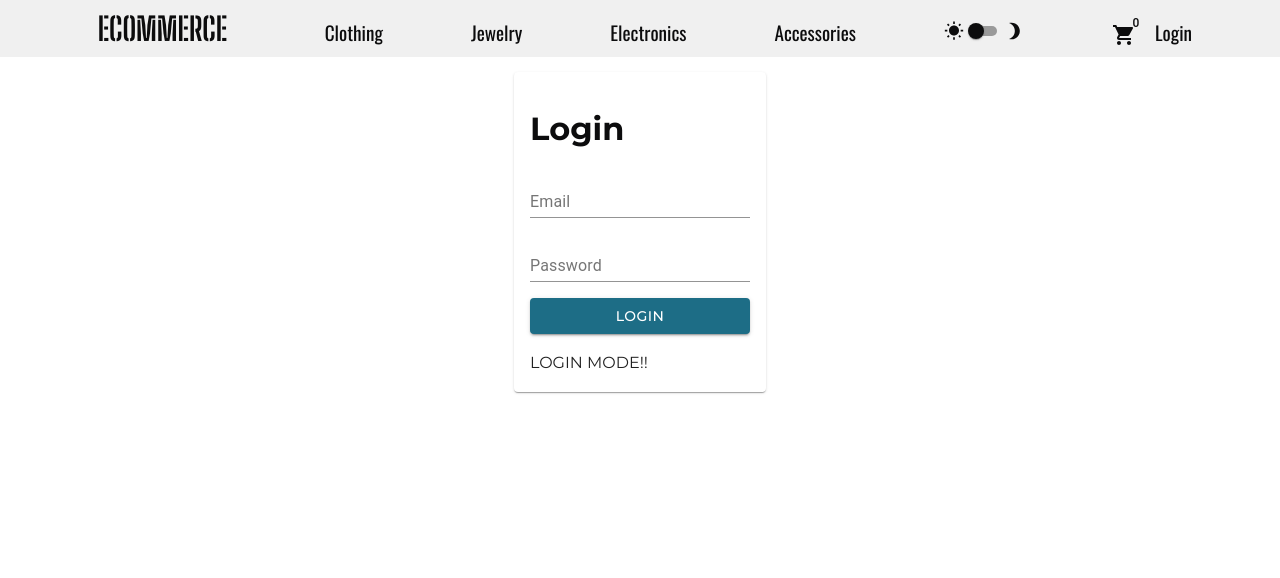
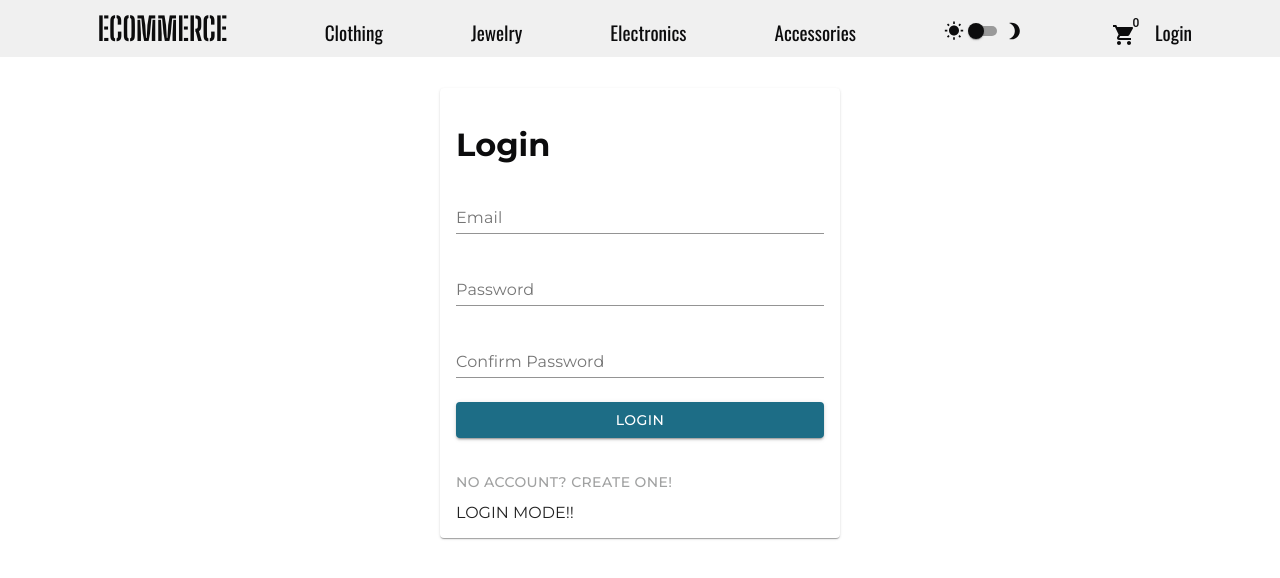
Before and after one commit to kblair40/ecommerce, a React (Create React App) app: page /auth in a window 1280 px wide. Shown: the top 578 px of the page. Built offline with nearby package versions, Linux system fonts and the light colour scheme.

Commit message:
Finish LoginForm styling

```diff
--- a/src/components/Auth/FormContainer.js
+++ b/src/components/Auth/FormContainer.js
@@ -1,53 +1,70 @@
 import React, { useState } from "react";
-import withStyles from "@material-ui/core/styles/withStyles";
+import makeStyles from "@material-ui/core/styles/makeStyles";
 import Card from "@material-ui/core/Card";
 import Button from "@material-ui/core/Button";
+import LoginForm from "./LoginForm";
 
-const styles = {
-  formContainer: {
+const useStyles = makeStyles((theme) => ({
+  authFormContainer: {
     display: "flex",
     justifyContent: "center",
     margin: "4rem 0",
-    height: "40vh",
   },
-  formContainerCardRoot: {
+  authFormContainerCardRoot: {
     fontFamily: "Montserrat",
     padding: "1rem",
+    minWidth: "15rem",
+    width: "100%",
+    maxWidth: "25rem",
+    margin: "1rem",
   },
-  submitBtnRoot: {
-    background: "#1d6d86",
-    color: "white",
+  loginFormHeader: {
+    color: "#0c0c0d",
+  },
+  toggleModeBtnRoot: {
     fontFamily: "Montserrat",
+    color: "#a0a1a1",
+    transition: "color .3s",
+    margin: 0,
+    padding: ".5rem 0",
+    "&:hover": {
+      color: "#0c0c0d",
+      background: "transparent",
+    },
   },
-};
+}));
 
-const FormContainer = ({ classes, children }) => {
-  const handleSubmit = () => {};
+const FormContainer = ({ children }) => {
+  const classes = useStyles();
   const [isLoginMode, setIsLoginMode] = useState(true);
 
-  const handleModeChange = () => {
+  const toggleMode = () => {
     setIsLoginMode((state) => !state);
   };
 
+  const handleSubmit = (e) => {
+    e.preventDefault();
+  };
+
   return (
-    <div className={classes.formContainer}>
-      <Card classes={{ root: classes.formContainerCardRoot }}>
+    <div className={classes.authFormContainer}>
+      <Card classes={{ root: classes.authFormContainerCardRoot }}>
+        <h1 className={classes.loginFormHeader}>Login</h1>
         <form onSubmit={handleSubmit}>
-          <div className={classes.formContentContainer}>{children}</div>
-          <Button
-            variant="contained"
-            classes={{ root: classes.submitBtnRoot }}
-            type="submit"
-            fullWidth
-          >
-            Login
-          </Button>
+          <LoginForm handleSubmit={handleSubmit} isLoginMode={isLoginMode} />
         </form>
-        <Button variant="text"></Button>
+        <Button
+          onClick={toggleMode}
+          variant="text"
+          classes={{ root: classes.toggleModeBtnRoot }}
+          disableRipple
+        >
+          No account? Create one!
+        </Button>
         {isLoginMode && <div>LOGIN MODE!!</div>}
       </Card>
     </div>
   );
 };
 
-export default withStyles(styles)(FormContainer);
+export default FormContainer;
--- a/src/components/Auth/LoginForm.js
+++ b/src/components/Auth/LoginForm.js
@@ -1,31 +1,117 @@
-import React, { Fragment } from "react";
+import React, { useRef } from "react";
 import makeStyles from "@material-ui/core/styles/makeStyles";
-import LockIcon from "@material-ui/icons/Lock";
 import TextField from "@material-ui/core/TextField";
-import FormContainer from "./FormContainer";
+import Button from "@material-ui/core/Button";
 
 const useStyles = makeStyles((theme) => ({
-  loginFormHeader: {
+  loginFormRow: {
+    margin: "1rem 0 1.5rem 0",
+  },
+  loginInputLabelRoot: {
+    fontFamily: "Montserrat",
+    "&.Mui-focused": {
+      color: "#1d6d86",
+    },
+  },
+  submitBtnRoot: {
+    background: "#1d6d86",
+    color: "white",
+    fontFamily: "Montserrat",
+    "&:hover": {
+      background: "#1d6d86",
+    },
+  },
+  bottomInputBorder: {
     color: "#0c0c0d",
-  },
-  loginFormRow: {
-    margin: "1rem 0",
+    "&:after": {
+      borderColor: "#0c0c0d",
+    },
+    "&.Mui-focused": {
+      borderColor: "#0c0c0d",
+      "&:after": {
+        borderColor: "#0c0c0d",
+      },
+    },
   },
 }));
 
-const LoginForm = () => {
+const LoginForm = ({ handleSubmit, isLoginMode }) => {
   const classes = useStyles();
+  const emailInputRef = useRef();
+  const passwordInputRef = useRef();
+  const confirmPasswordInputRef = useRef();
 
   return (
-    <FormContainer>
-      <h1 className={classes.loginFormHeader}>Login</h1>
+    <div className={classes.formContentContainer}>
       <div className={classes.loginFormRow}>
-        <TextField id="standard-basic" label="Email" />
+        <TextField
+          inputProps={{
+            ref: emailInputRef,
+          }}
+          InputProps={{
+            classes: {
+              underline: classes.bottomInputBorder,
+            },
+          }}
+          InputLabelProps={{
+            classes: {
+              root: classes.loginInputLabelRoot,
+            },
+          }}
+          id="standard-basic"
+          label="Email"
+          fullWidth
+        />
       </div>
       <div className={classes.loginFormRow}>
-        <TextField id="standard-basic" label="Password" />
+        <TextField
+          inputProps={{ ref: passwordInputRef }}
+          InputProps={{
+            classes: {
+              underline: classes.bottomInputBorder,
+            },
+          }}
+          InputLabelProps={{
+            classes: {
+              root: classes.loginInputLabelRoot,
+            },
+          }}
+          id="standard-basic"
+          label="Password"
+          fullWidth
+        />
       </div>
-    </FormContainer>
+      <div className={classes.loginFormRow}>
+        <TextField
+          inputProps={{ ref: confirmPasswordInputRef }}
+          InputProps={{
+            classes: {
+              underline: classes.bottomInputBorder,
+            },
+          }}
+          InputLabelProps={{
+            classes: {
+              root: classes.loginInputLabelRoot,
+            },
+          }}
+          id="standard-basic"
+          label="Confirm Password"
+          fullWidth
+        />
+      </div>
+      <div className={classes.loginFormRow}>
+        <Button
+          variant="contained"
+          classes={{ root: classes.submitBtnRoot }}
+          type="submit"
+          onClick={handleSubmit}
+          fullWidth
+          disableFocusRipple
+        >
+          Login
+        </Button>
+      </div>
+    </div>
   );
 };
 
--- a/src/pages/Auth.js
+++ b/src/pages/Auth.js
@@ -1,10 +1,10 @@
 import React from "react";
-import LoginForm from "../components/Auth/LoginForm";
+import FormContainer from "../components/Auth/FormContainer";
 
 const Auth = () => {
   return (
     <div>
-      <LoginForm />
+      <FormContainer />
     </div>
   );
 };
```
